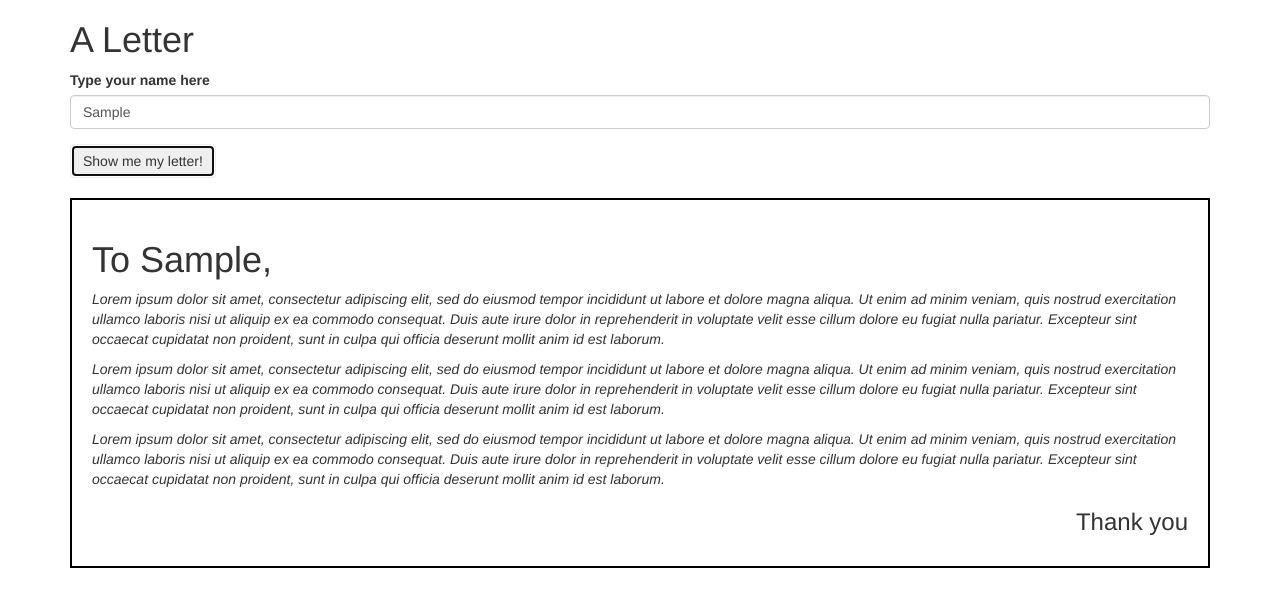
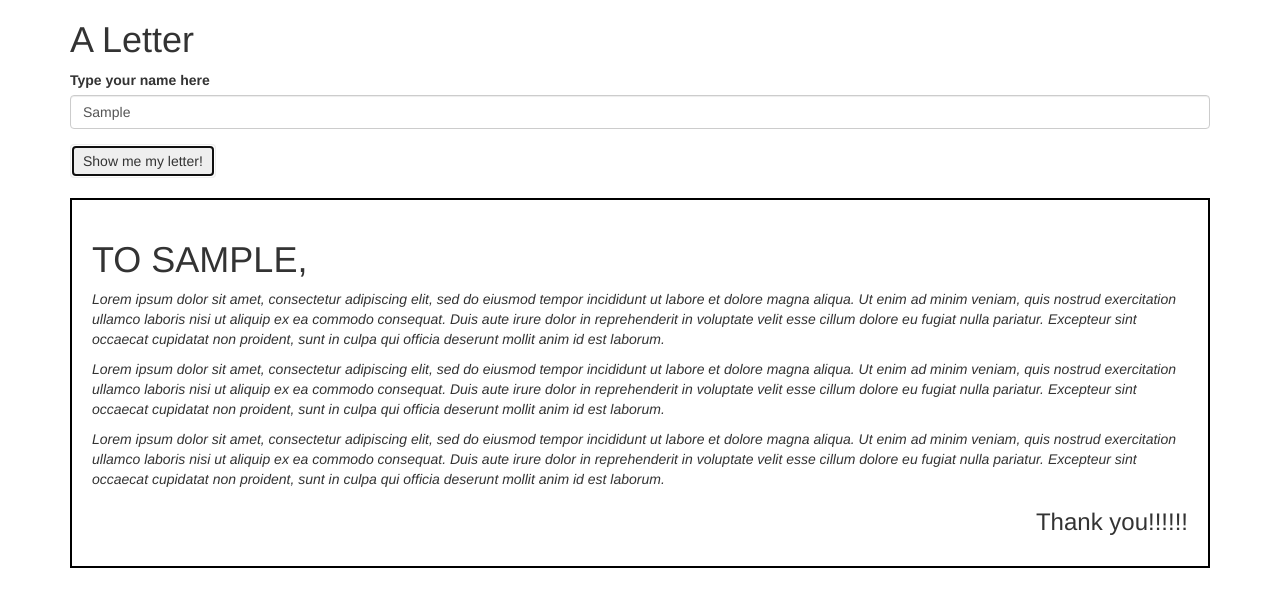
Before and after one commit to jeffsdev/forms-practice-letter, a plain HTML site: page index.html in a window 1280 px wide. Both pictures are taken after typing "Sample" into the empty fields and a click on the button "Show me my letter!". Drawn offline with Linux system fonts and the light colour scheme.

Commit message:
add forced uppercase to name input

```diff
--- a/index.html
+++ b/index.html
@@ -22,11 +22,11 @@
     </div>
 
     <div id="letter">
-      <h1>To <span class="name"></span>,</h1>
+      <h1>TO <span class="name"></span>,</h1>
       <p>Lorem ipsum dolor sit amet, consectetur adipiscing elit, sed do eiusmod tempor incididunt ut labore et dolore magna aliqua. Ut enim ad minim veniam, quis nostrud exercitation ullamco laboris nisi ut aliquip ex ea commodo consequat. Duis aute irure dolor in reprehenderit in voluptate velit esse cillum dolore eu fugiat nulla pariatur. Excepteur sint occaecat cupidatat non proident, sunt in culpa qui officia deserunt mollit anim id est laborum.</p>
       <p>Lorem ipsum dolor sit amet, consectetur adipiscing elit, sed do eiusmod tempor incididunt ut labore et dolore magna aliqua. Ut enim ad minim veniam, quis nostrud exercitation ullamco laboris nisi ut aliquip ex ea commodo consequat. Duis aute irure dolor in reprehenderit in voluptate velit esse cillum dolore eu fugiat nulla pariatur. Excepteur sint occaecat cupidatat non proident, sunt in culpa qui officia deserunt mollit anim id est laborum.</p>
       <p>Lorem ipsum dolor sit amet, consectetur adipiscing elit, sed do eiusmod tempor incididunt ut labore et dolore magna aliqua. Ut enim ad minim veniam, quis nostrud exercitation ullamco laboris nisi ut aliquip ex ea commodo consequat. Duis aute irure dolor in reprehenderit in voluptate velit esse cillum dolore eu fugiat nulla pariatur. Excepteur sint occaecat cupidatat non proident, sunt in culpa qui officia deserunt mollit anim id est laborum.</p>
-      <h3>Thank you</h3>
+      <h3>Thank you!!!!!!</h3>
     </div>
   </div>
 </body>
--- a/js/scripts.js
+++ b/js/scripts.js
@@ -2,6 +2,7 @@
 
   $(".btn").click(function(event) {
     var nameInput = $("#name").val();
+    nameInput = nameInput.toUpperCase();
 
     $(".name").text(nameInput);
 
```
